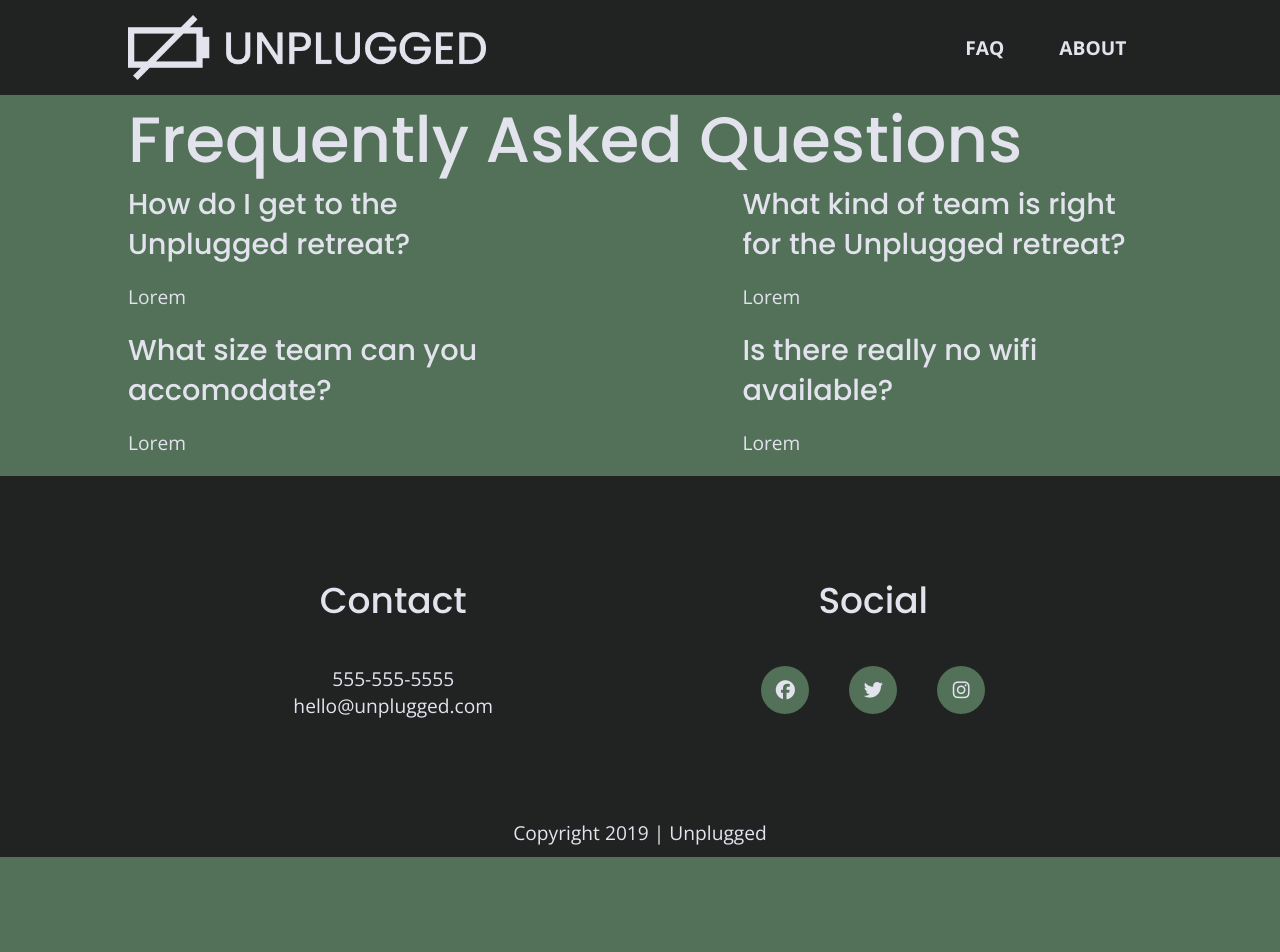
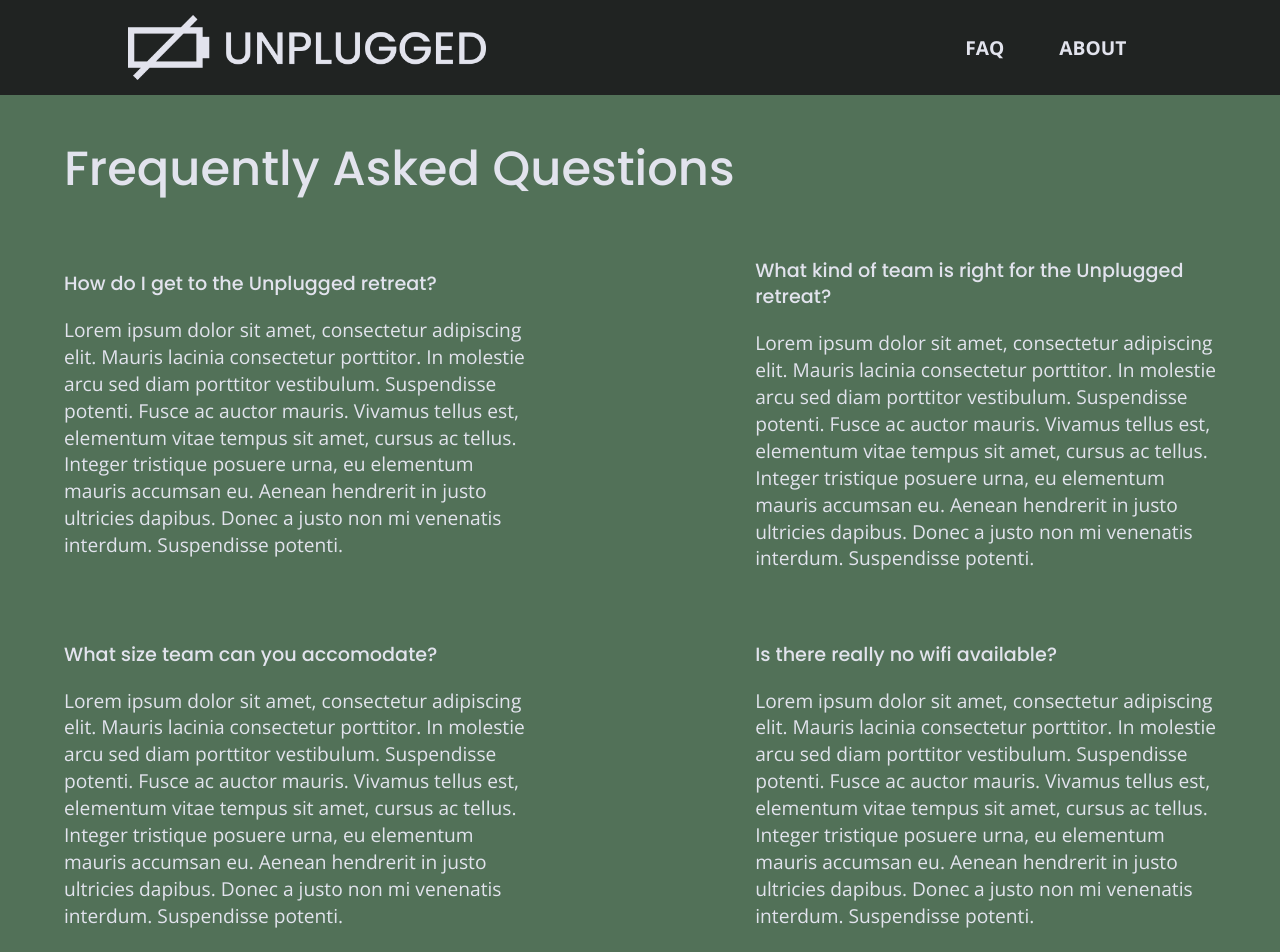
Before and after one commit to leegarrett-t/unplugged-retreat, a website: page faq/index.html in a window 1280 px wide. Shown: the top 952 px of the page. Before the commit the page ends 857 px from the top, so only its background shows below. Drawn offline with nearby package versions, Linux system fonts and the light colour scheme.

Commit message:
finishing touches

```diff
--- a/css/main.css
+++ b/css/main.css
@@ -216,7 +216,6 @@ header nav ul li {
 main .wrapper {
   width: 90%;
   margin: 0 auto;
-
 }
 
 /* ---------- Social Footer Styles ----------*/
@@ -285,7 +284,7 @@ aside .form {
 input[type=text] {
   box-sizing: border-box;
   width: 100%;
-  color: #2a423a;
+  color: #9d9ea4;
   font-style: italic;
   padding: 1em;
 }
@@ -387,6 +386,34 @@ input[type=button] {
 .contact-info h4{
   font-size: 1.2em;
   margin-bottom: 15px;
+}
+/* ---------- FAQ Page ----------*/
+.faq  {
+  display: flex;
+  justify-content: center;
+  align-items: center;
+  flex-flow: row wrap;
+}
+
+.faq .wrapper {
+  width: 90%;
+  margin: 50px 0;
+  display: flex;
+  justify-content: center;
+  align-items: center;
+  flex-flow: row wrap;
+}
+.faq h2{
+  font-size: 1.9em;
+  margin-bottom: 15px;
+  line-height:1em;
+}
+.faq h4{
+  font-size: 1.2em;
+  margin-bottom: 15px;
+}
+.faq-content {
+  margin-top: 50px;
 }
 
 
@@ -672,6 +699,7 @@ input[type=button] {
 
   .faq h2 {
     width: 100%;
+    font-size: 3em;
   }
 }
 
--- a/faq/index.html
+++ b/faq/index.html
@@ -35,14 +35,14 @@
 
     <div class="wrapper">
       <figure>
-        <a href="#"><img src="../img/unpluggedlogo.png" alt="unplugged logo" /></a>
+        <a href="../index.html"><img src="../img/unpluggedlogo.png" alt="unplugged logo" /></a>
       </figure>
       <div class="header-divider"></div>
 
       <nav>
         <ul>
-          <li><a href="faq/index.html">FAQ</a></li>
-          <li><a href="about/index.html">About</a></li>
+          <li><a href="../faq/index.html">FAQ</a></li>
+          <li><a href="../about/index.html">About</a></li>
         </ul>
       </nav>
 
@@ -57,19 +57,19 @@
         <h2>Frequently Asked Questions</h2>
         <div class ="faq-content">
           <h4>How do I get to the Unplugged retreat?</h4>
-          <p>Lorem</p>
+          <p>Lorem ipsum dolor sit amet, consectetur adipiscing elit. Mauris lacinia consectetur porttitor. In molestie arcu sed diam porttitor vestibulum. Suspendisse potenti. Fusce ac auctor mauris. Vivamus tellus est, elementum vitae tempus sit amet, cursus ac tellus. Integer tristique posuere urna, eu elementum mauris accumsan eu. Aenean hendrerit in justo ultricies dapibus. Donec a justo non mi venenatis interdum. Suspendisse potenti.</p>
         </div>
         <div class ="faq-content">
           <h4>What kind of team is right for the Unplugged retreat?</h4>
-          <p>Lorem</p>
+          <p>Lorem ipsum dolor sit amet, consectetur adipiscing elit. Mauris lacinia consectetur porttitor. In molestie arcu sed diam porttitor vestibulum. Suspendisse potenti. Fusce ac auctor mauris. Vivamus tellus est, elementum vitae tempus sit amet, cursus ac tellus. Integer tristique posuere urna, eu elementum mauris accumsan eu. Aenean hendrerit in justo ultricies dapibus. Donec a justo non mi venenatis interdum. Suspendisse potenti.</p>
         </div>
         <div class ="faq-content">
           <h4>What size team can you accomodate?</h4>
-          <p>Lorem</p>
+          <p>Lorem ipsum dolor sit amet, consectetur adipiscing elit. Mauris lacinia consectetur porttitor. In molestie arcu sed diam porttitor vestibulum. Suspendisse potenti. Fusce ac auctor mauris. Vivamus tellus est, elementum vitae tempus sit amet, cursus ac tellus. Integer tristique posuere urna, eu elementum mauris accumsan eu. Aenean hendrerit in justo ultricies dapibus. Donec a justo non mi venenatis interdum. Suspendisse potenti.</p>
         </div>
         <div class ="faq-content">
           <h4>Is there really no wifi available?</h4>
-          <p>Lorem</p>
+          <p>Lorem ipsum dolor sit amet, consectetur adipiscing elit. Mauris lacinia consectetur porttitor. In molestie arcu sed diam porttitor vestibulum. Suspendisse potenti. Fusce ac auctor mauris. Vivamus tellus est, elementum vitae tempus sit amet, cursus ac tellus. Integer tristique posuere urna, eu elementum mauris accumsan eu. Aenean hendrerit in justo ultricies dapibus. Donec a justo non mi venenatis interdum. Suspendisse potenti.</p>
         </div>
 
       </div> <!-- wrapper -->
```
Also changed, not shown: about/index.html (+3 -3 lines), index.html (+2 -2 lines).
